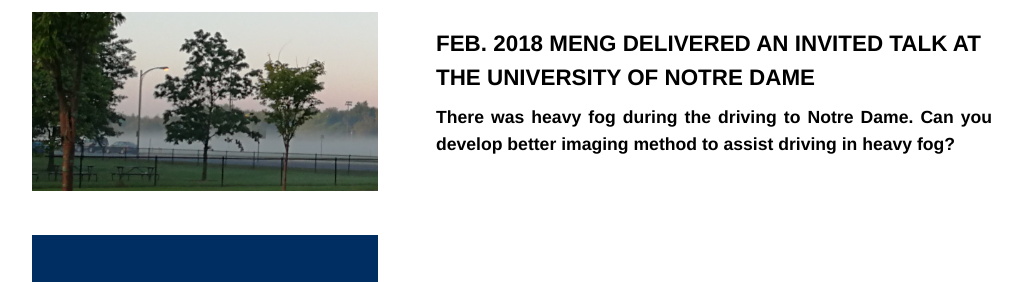
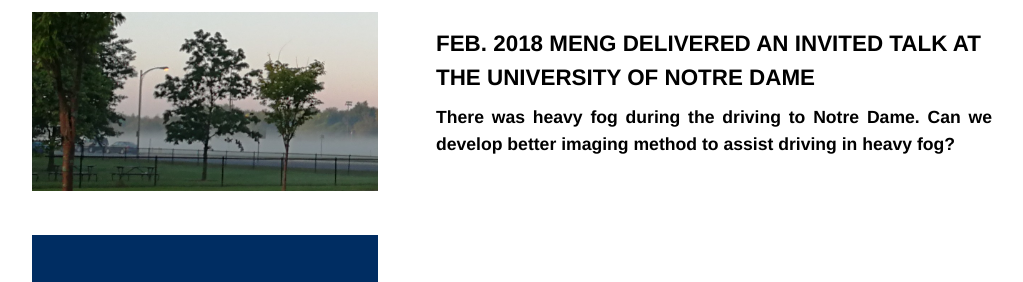
Before and after one commit to mengcuilab/mengcuilab.github.io, a Jekyll site: the page built from news.html, in a window 1280 px wide and 900 px high, scrolled down 3342 px. Shown: the part 153-435 px from the top of the window, without its empty margins (128-1151 px from the left). Built offline with Jekyll 4.4.1, drawn with Linux system fonts in a browser that asks for light colours.

Commit message:
change you to we

```diff
--- a/news.html
+++ b/news.html
@@ -122,7 +122,7 @@ layout: default
 			<div class="news_txt">
 			  	<h2> FEB. 2018 MENG DELIVERED AN INVITED TALK AT THE UNIVERSITY OF NOTRE DAME</h2>
 
-				<h4> There was heavy fog during the driving to Notre Dame. Can you develop better imaging method to assist driving in heavy fog?</h4>
+				<h4> There was heavy fog during the driving to Notre Dame. Can we develop better imaging method to assist driving in heavy fog?</h4>
 
 			</div>
 		</div>
```
Also changed, not shown: 1 other file.
